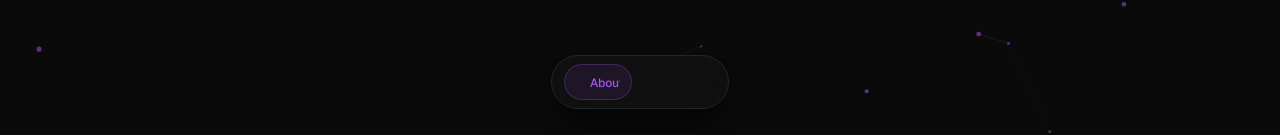
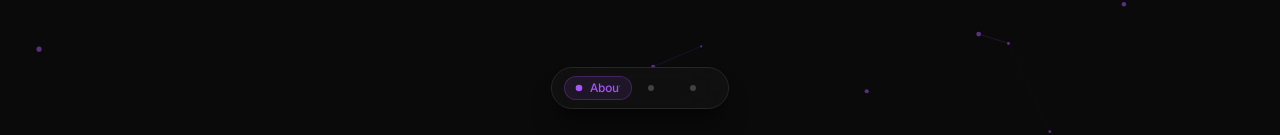
Before and after one commit to Leon135/personal-website-v2, a Next.js app: page / in a window 1280 px wide. Shown: the part 667-802 px from the top of the page. Built offline with nearby package versions, Linux system fonts and the light colour scheme.

Commit message:
fix: resolve dot color interpolation and text centering
Fix Framer Motion interpolation issue and update text centering.

Co-authored-by: Jakub Bednarski <45859721+Leon135@users.noreply.github.com>

```diff
--- a/components/navbar.tsx
+++ b/components/navbar.tsx
@@ -90,17 +90,14 @@ function NavItem({
       </AnimatePresence>
 
       {/* Dot */}
-      <motion.span
-        animate={{
-          backgroundColor: isActive
-            ? "hsl(var(--primary))"
+      <span
+        className={`relative w-1.5 h-1.5 rounded-full flex-shrink-0 transition-all duration-500 ${
+          isActive
+            ? "bg-primary scale-110"
             : hovered
-            ? "hsl(var(--muted-foreground) / 0.7)"
-            : "hsl(var(--muted-foreground) / 0.35)",
-          scale: isActive ? 1.15 : 1,
-        }}
-        transition={SPRING}
-        className="relative w-1.5 h-1.5 rounded-full flex-shrink-0"
+            ? "bg-muted-foreground/70"
+            : "bg-muted-foreground/35"
+        }`}
       />
 
       {/* Label — hidden offscreen to measure, then animated in */}
@@ -118,18 +115,16 @@ function NavItem({
           opacity: showLabel ? 1 : 0,
         }}
         transition={SPRING}
-        className="overflow-hidden whitespace-nowrap"
-        style={{ display: "block" }}
+        className="overflow-hidden whitespace-nowrap flex items-center"
+        style={{ display: "flex" }}
       >
-        <motion.span
-          animate={{ opacity: showLabel ? 1 : 0 }}
-          transition={FADE}
-          className={`text-xs font-medium ${
+        <span
+          className={`text-xs font-medium leading-none ${
             isActive ? "text-primary" : "text-muted-foreground"
           }`}
         >
           {item.name}
-        </motion.span>
+        </span>
       </motion.span>
     </a>
   )
```
